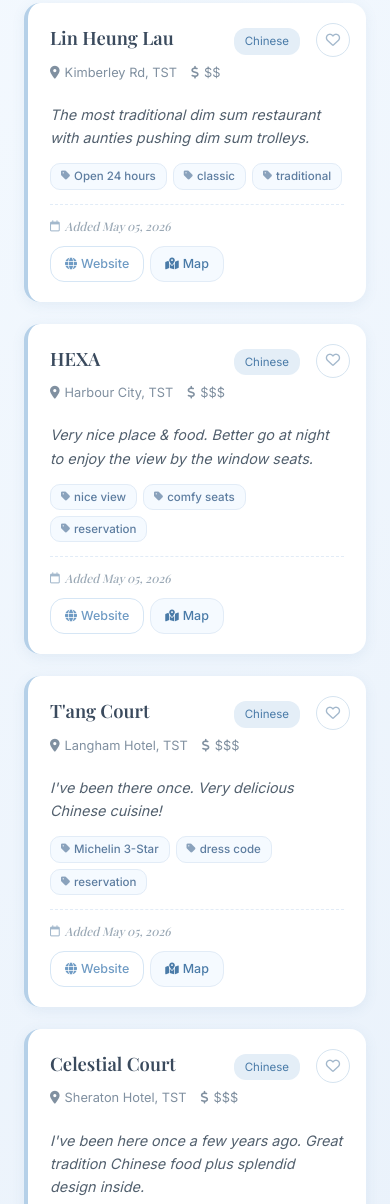
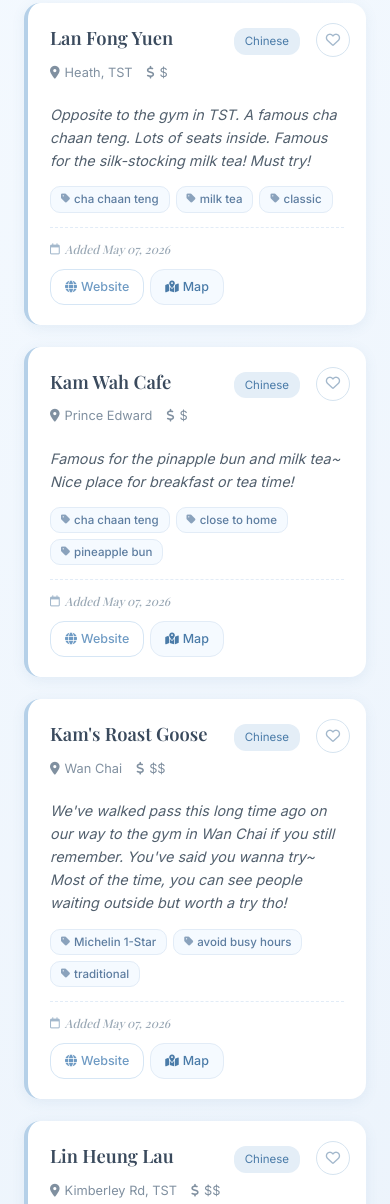
Before and after one commit to cathyc61/restaurant-recommendations, a website with bundled scripts: page index.html in a window 390 px wide. Shown: the part 436-1640 px from the top of the page. Built offline with nearby package versions, Linux system fonts and the light colour scheme; no server answers; a web font is replaced by a local one.

Commit message:
Add files via upload

```diff
--- a/index.html
+++ b/index.html
@@ -62,6 +62,90 @@
 <!------ Restarurant Cards ------>
 <div class="cards-grid" id="cardsGrid">
   <!----------- CHINESE ----------->
+  <article class="restaurant-card" data-id="lan-fong-yuen" data-category="Chinese">
+    <button class="fav-toggle" aria-label="Favourite" disabled><i class="fa-regular fa-heart"></i></button>
+    <div class="card-header">
+      <div class="restaurant-name">Lan Fong Yuen</div>
+      <span class="category-tag">Chinese</span>
+    </div>
+    <div class="card-meta">
+      <span><i class="fa-solid fa-location-dot"></i> Heath, TST</span>
+      <span><i class="fa-solid fa-dollar-sign"></i> $</span>
+    </div>
+    <div class="notes">Opposite to the gym in TST. A famous cha chaan teng. Lots of seats inside. Famous for the silk-stocking milk tea! Must try!</div>
+    <div class="card-tags">
+      <span class="tag"><i class="fa-solid fa-tag"></i> cha chaan teng</span>
+      <span class="tag"><i class="fa-solid fa-tag"></i> milk tea</span>
+      <span class="tag"><i class="fa-solid fa-tag"></i> classic</span>
+    </div>
+    <div class="card-footer">
+      <span class="date-stamp"><i class="fa-regular fa-calendar"></i> Added May 07, 2026</span>
+      <div class="footer-links">
+      <a class="site-link" href="https://s.openrice.com/QrKS0Fey000~du6wsBfwq" target="_blank" rel="noopener">
+        <i class="fa-solid fa-globe"></i> Website
+      </a>
+      <a class="map-link" href="https://maps.app.goo.gl/UMojuSnhV3M9GCQ49" target="_blank" rel="noopener">
+        <i class="fa-solid fa-map-location-dot"></i> Map
+      </a>
+    </div>
+  </article>
+
+  <article class="restaurant-card" data-id="kam-wah-cafe" data-category="Chinese">
+    <button class="fav-toggle" aria-label="Favourite" disabled><i class="fa-regular fa-heart"></i></button>
+    <div class="card-header">
+      <div class="restaurant-name">Kam Wah Cafe</div>
+      <span class="category-tag">Chinese</span>
+    </div>
+    <div class="card-meta">
+      <span><i class="fa-solid fa-location-dot"></i> Prince Edward</span>
+      <span><i class="fa-solid fa-dollar-sign"></i> $</span>
+    </div>
+    <div class="notes">Famous for the pinapple bun and milk tea~ Nice place for breakfast or tea time!</div>
+    <div class="card-tags">
+      <span class="tag"><i class="fa-solid fa-tag"></i> cha chaan teng</span>
+      <span class="tag"><i class="fa-solid fa-tag"></i> close to home</span>
+      <span class="tag"><i class="fa-solid fa-tag"></i> pineapple bun</span>
+    </div>
+    <div class="card-footer">
+      <span class="date-stamp"><i class="fa-regular fa-calendar"></i> Added May 07, 2026</span>
+      <div class="footer-links">
+      <a class="site-link" href="https://s.openrice.com/QrKS07Im000" target="_blank" rel="noopener">
+        <i class="fa-solid fa-globe"></i> Website
+      </a>
+      <a class="map-link" href="https://maps.app.goo.gl/Vv2yMNf8VwKHXVMLA" target="_blank" rel="noopener">
+        <i class="fa-solid fa-map-location-dot"></i> Map
+      </a>
+    </div>
+  </article>
+
+  <article class="restaurant-card" data-id="kams-roast-goose" data-category="Chinese">
+    <button class="fav-toggle" aria-label="Favourite" disabled><i class="fa-regular fa-heart"></i></button>
+    <div class="card-header">
+      <div class="restaurant-name">Kam's Roast Goose</div>
+      <span class="category-tag">Chinese</span>
+    </div>
+    <div class="card-meta">
+      <span><i class="fa-solid fa-location-dot"></i> Wan Chai</span>
+      <span><i class="fa-solid fa-dollar-sign"></i> $$</span>
+    </div>
+    <div class="notes">We've walked pass this long time ago on our way to the gym in Wan Chai if you still remember. You've said you wanna try~ Most of the time, you can see people waiting outside but worth a try tho!</div>
+    <div class="card-tags">
+      <span class="tag"><i class="fa-solid fa-tag"></i> Michelin 1-Star</span>
+      <span class="tag"><i class="fa-solid fa-tag"></i> avoid busy hours</span>
+      <span class="tag"><i class="fa-solid fa-tag"></i> traditional</span>
+    </div>
+    <div class="card-footer">
+      <span class="date-stamp"><i class="fa-regular fa-calendar"></i> Added May 07, 2026</span>
+      <div class="footer-links">
+      <a class="site-link" href="https://s.openrice.com/QrKS0wwm200~du6wsBfwq" target="_blank" rel="noopener">
+        <i class="fa-solid fa-globe"></i> Website
+      </a>
+      <a class="map-link" href="https://maps.app.goo.gl/izthQ1XxgEiVyjer6" target="_blank" rel="noopener">
+        <i class="fa-solid fa-map-location-dot"></i> Map
+      </a>
+    </div>
+  </article>
+
   <article class="restaurant-card" data-id="lin-heung-lau" data-category="Chinese">
     <button class="fav-toggle" aria-label="Favourite" disabled><i class="fa-regular fa-heart"></i></button>
     <div class="card-header">
@@ -200,6 +284,8 @@
       </a>
     </div>
   </article>
+
+
 
   <!----------- JAPANESE ----------->
   <article class="restaurant-card" data-id="ginza-kagari" data-category="Japanese">
--- a/style.css
+++ b/style.css
@@ -590,7 +590,6 @@ scrollbar-width: none;
 }
 
 
-
 .empty-state {
   grid-column: 1 / -1;
   text-align: center;
```
Also changed, not shown: script.js (indentation only).
